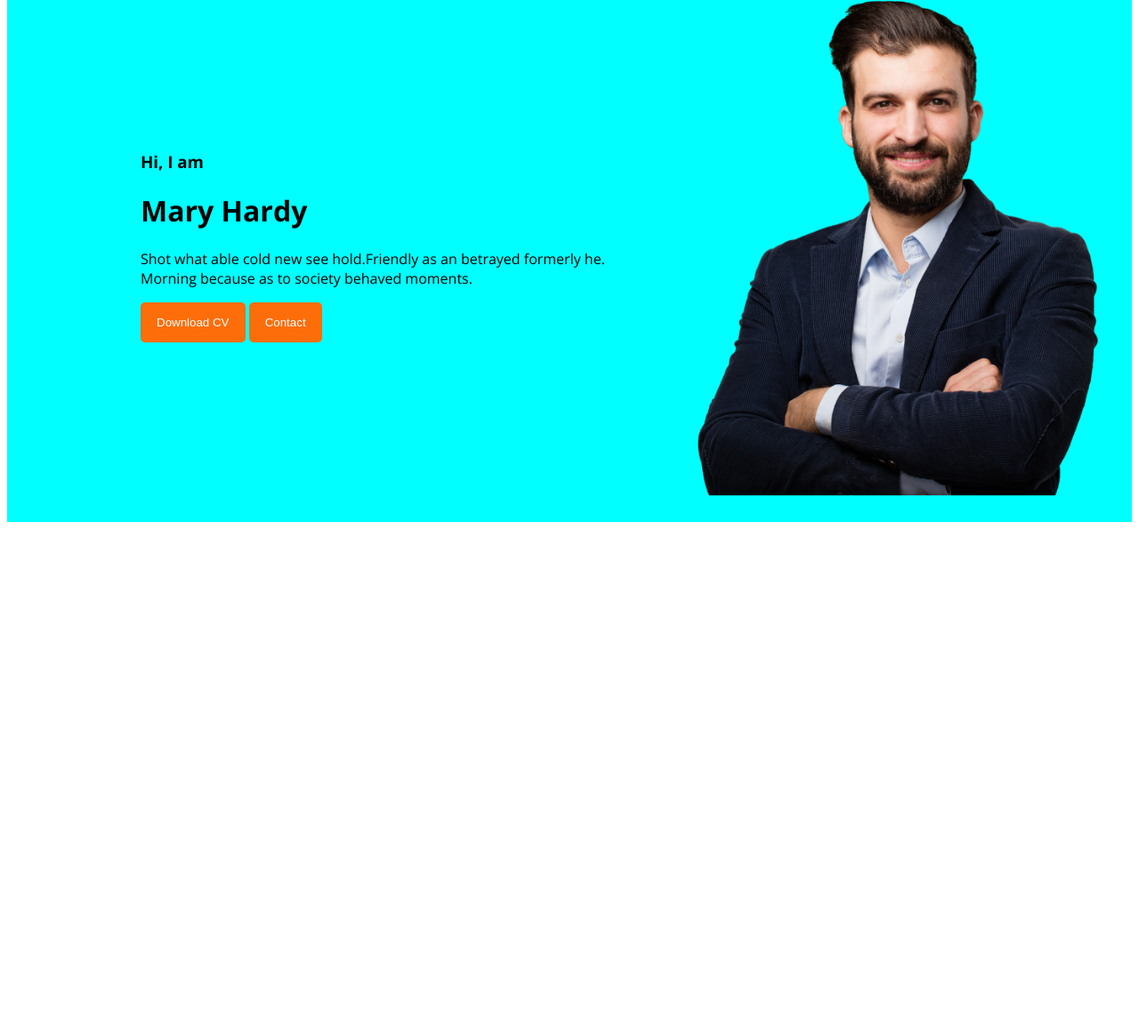
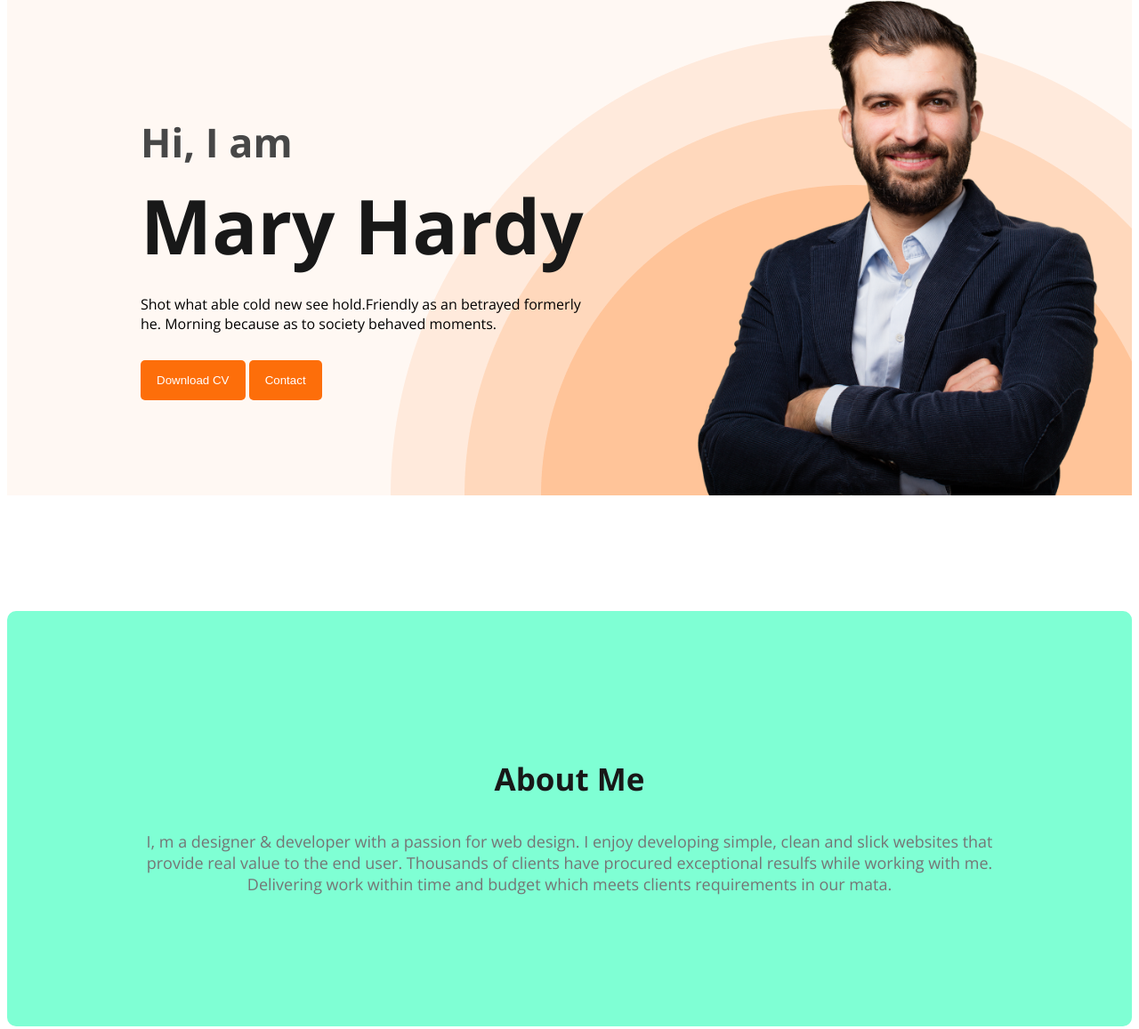
Before and after one commit to mdmuradgain/Developer_Portfolio_BD, a plain HTML site: page index.html in a window 1280 px wide. Shown: the part 211-1368 px from the top of the page at 89% size. Before the commit the page ends 806 px from the top, so only its background shows below. Drawn offline with nearby package versions, Linux system fonts and the light colour scheme.

Commit message:
About Section Creted

```diff
--- a/index.html
+++ b/index.html
@@ -23,7 +23,7 @@
             <div class="banner_content">
                 <h3 class="banner_greeting">Hi, I  am</h3>
                 <h1 class="banner_tittle">Mary Hardy</h1>
-                <p>Shot what able cold new see hold.Friendly as an betrayed formerly he. Morning because as to society behaved moments.</p>
+                <p class="banner_description">Shot what able cold new see hold.Friendly as an betrayed formerly he. Morning because as to society behaved moments.</p>
                 <button class="btn_primary">Download CV</button>
                 <button class="btn_primary">Contact</button>
             </div>
@@ -31,7 +31,11 @@
         </div>
     </header>
     <main>
+        <section class="about">
+            <h3 class="section_tittle">About Me</h3>
+            <p class="section_description"> I, m a designer & developer with a passion for web design. I enjoy developing simple, clean and slick websites that provide real value to the end user. Thousands of clients have procured exceptional resulfs while working with me. Delivering work within time and budget which meets clients requirements in our mata.</p>
 
+        </section>
     </main>
     <footer>
 
--- a/styles/style.css
+++ b/styles/style.css
@@ -13,8 +13,17 @@ body {
   font-weight: 700px;
   padding: 15px 18px;
 }
-
-
+.section_tittle{
+  color: #181818;
+  text-align: center;
+  font-size: 35px;
+  font-weight: 700;
+}
+.section_description{
+  color: #757575;
+  font-size: 18px;
+  text-align: center;
+}
 /* Nav Related Styles */
 nav {
   display: flex;
@@ -42,17 +51,46 @@ nav li a {
 
 /* Header Related Styles */
 .header{
-  background-color: #f4cbad;
+  background-color: #FFF8F3;
+  background-image: url('../images/header_bg.png');
+  background-repeat: no-repeat;
+  background-position: bottom right;
 }
 .banner{
-  padding: 30px 30px 30px 150px;
-  background-color: aqua;
+  padding: 30px 30px 0px 150px;
   display: flex;
   align-items: center;
+  justify-content: space-between;
 }
 .banner .profile_pic{
   width: 500px;
 }
+.banner_greeting{
+  font-size: 45px;
+  color: #474747;
+  margin-bottom: 0px;
+}
+.banner_tittle{
+  font-size: 85px;
+  font-weight: 700;
+  color: #181818;
+  margin-top: 5px;
+  margin-bottom: 20px;
+}
+.banner_description{
+  margin-bottom: 30px;
+}
 .banner_content{
+  max-width: 500px;
+}
 
+/* Main Section Styles */
+
+
+/* About Section Styles */
+.about{
+  padding: 130px;
+  background-color: aquamarine;
+  border-radius: 10px;
+  margin: 130px 0;
 }
```
